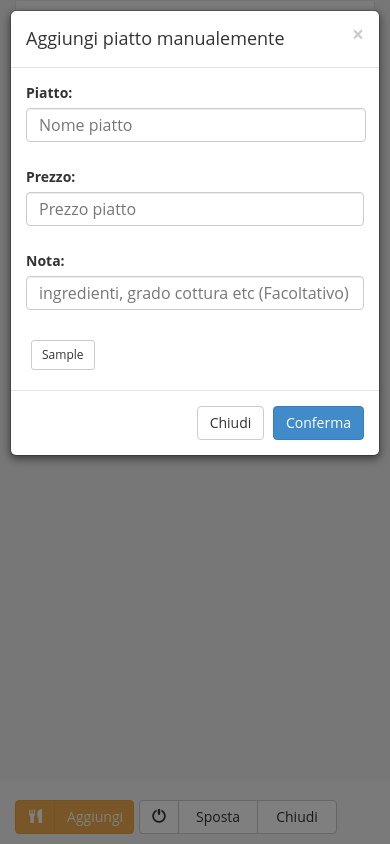
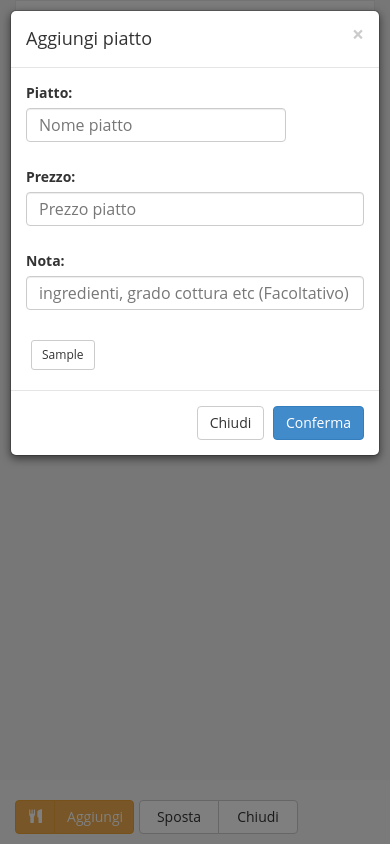
Before and after one commit to lteu/fastmenu_html, a PHP site: page /table.php?table=1 in a window 390 px wide, after a click on "Aggiungi". Run offline with PHP 8.4, Linux system fonts and the light colour scheme; the visitor is signed in with stand-in values (Sample User, id 1); tables that the repository leaves empty or names only in its code hold one stand-in row (values such as "Sample post"); data that the repository does not hold is empty.

Commit message:
bug conto totale fixed, css changes for mobile device visualisation

```diff
--- a/css/style.css
+++ b/css/style.css
@@ -47,7 +47,7 @@ body {
     box-shadow: none;
   }
   #nomepiatto{
-    width: 340px;
+    width: 260px;
   }
 }
 
@@ -66,7 +66,7 @@ body {
 ------------- login keypad
 **/
 
-input[type='text'],input[type='number'],textarea {font-size:16px;}
+input[type='text'],input[type='number'],textarea,select {font-size:16px;}
 
 .keypad {
     display: inline-block;
@@ -113,6 +113,12 @@ button a,button a:hover{
   padding-bottom:60px;
 }
 
+/**title content for ordered piatti */
+.titlecontent{
+  width: 20px;
+  overflow: hidden;
+}
+
 /********OH AUTO COMPLETE CSS **/
 
 
--- a/js/ajax.js
+++ b/js/ajax.js
@@ -27,13 +27,16 @@ function call_apri()
         }
     });
 }
-function call_chiudi()
+function call_chiudi(totale)
 {
+
     $.ajax({
         type: 'POST',
         url: "cgi-bin/tavolochiudi.php",
         data:{
-            conto:idconto
+            conto:idconto,
+            totale:totale
+
         },
         contentType: 'application/x-www-form-urlencoded',
         success: function(res) {
--- a/js/table.js
+++ b/js/table.js
@@ -30,7 +30,8 @@ $(".apbutt").click(function(){
   $('#dialogCoperto').modal('show');
 })
 $("#confermaChiusura").click(function(){
-  call_chiudi();
+  var totale =parseFloat($(".prezzototale:first").text());
+  call_chiudi(totale);
 })
 
 $(".spbutt").click(function(){
--- a/table.php
+++ b/table.php
@@ -109,7 +109,7 @@ if ($stato == "occupato") {
 			</div>
 
 			<div class="navbar-brand pull-right">
-				Tavolo <?php echo $idtavolo; ?> - totale <span class="prezzototale">0</span>€ | <span class="glyphicon glyphicon-user"> </span> <?php echo $operatore; ?>
+				Tav <?php echo $idtavolo; ?> -  <span class="prezzototale">0</span>€ | <span class="glyphicon glyphicon-user"> </span> <?php echo $operatore; ?>
 			</div>
 		</nav>
 
@@ -140,9 +140,7 @@ if ($stato == "occupato") {
 					</div>
 
 					<div class="btn-group fgroup">
-						<button type="button" class="btn btn-default">
-							<span class="glyphicon glyphicon-off"></span>
-						</button>
+
 						<button type="button" class="btn btn-default funcbutt spbutt" data-toggle="modal" data-target="#dialogSpostaConto">Sposta</button>
 						<button type="button" class="btn btn-default funcbutt" data-toggle="modal" data-target="#dialogChiusura">Chiudi</button>
 					</div>
@@ -168,7 +166,7 @@ if ($stato == "occupato") {
 		<div class="modal-content">
 			<div class="modal-header">
 				<button type="button" class="close" data-dismiss="modal" aria-hidden="true">&times;</button>
-				<h4 class="modal-title">Aggiungi piatto manualemente</h4>
+				<h4 class="modal-title">Aggiungi piatto</h4>
 			</div>
 			<div class="modal-body">
 				<div class="form-horizontal" role="form">
```
Also changed, not shown: cgi-bin/tavolochiudi.php (+6 -5 lines).
